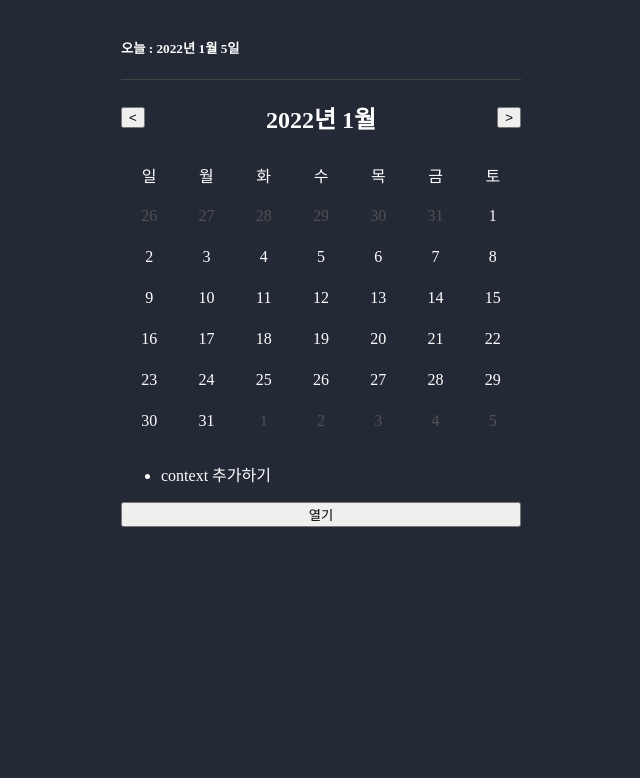
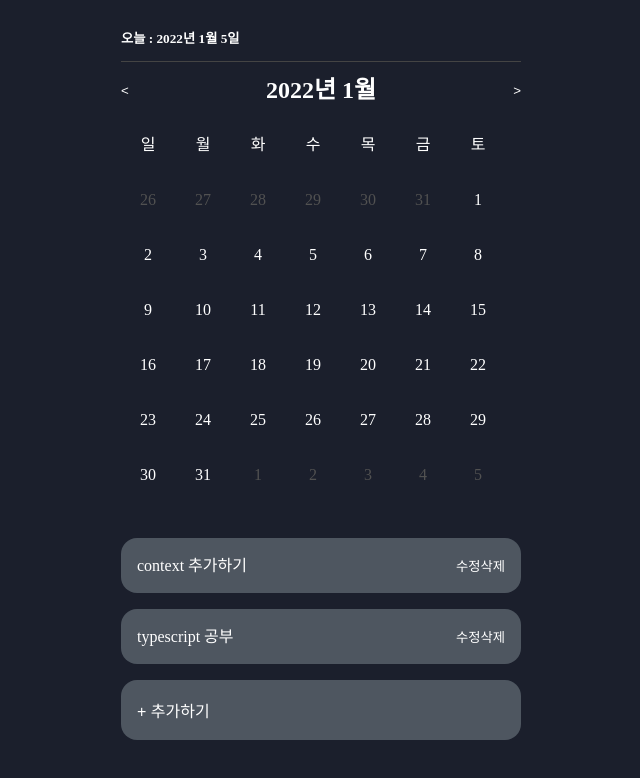
Before and after one commit to ho-1/calendar-todolist, a React (Create React App) app: page / in a window 1280 px wide. Shown: the top 778 px of the page, without its empty margins (319-959 px from the left). Built offline with nearby package versions, Linux system fonts and the light colour scheme.

Commit message:
Fix style

```diff
--- a/src/App.css
+++ b/src/App.css
@@ -1,7 +1,13 @@
+:root {
+  --text-color: white;
+  --background-color: #1b1f2c;
+}
+button { color: var(--text-color); }
+
 body {
   margin: 0;
-  color: white;
-  background-color: #242936;
+  color: var(--text-color);
+  background-color: var(--background-color);
 }
 
 .wrap {
@@ -10,39 +16,85 @@ body {
   max-width: 400px;
 }
 
-.box {
-  display: flex;
-  align-items: center;
-  justify-content: center;
-  box-sizing: border-box;
-  cursor: pointer;
-  color: white;
+/*
+현재 시각
+*/
+
+.timer {
+  padding: 16px 0;
 }
 
-.date { }
-.this { }
-.prev, .next { color: #515151; }
-.date:hover, .active { box-shadow: inset 0 0 4px #fff }
-
+/*
+달력
+ */
 .calendar-title {
+  padding: 16px 0;
   display: flex;
   align-items: center;
   justify-content: space-between;
   border-top: 1px solid #444444;
 }
 
+.calendar-title button {
+
+}
+
 .calendar-grid {
+  margin-bottom: 36px;
   width: 100%;
   display: grid;
-  grid-template-columns: repeat(7, 1fr);
-  grid-template-rows: repeat(7, 40px);
+  grid-template-columns: repeat(7, 54px);
+  grid-template-rows: repeat(7, 54px);
   gap: 1px;
+  color: var(--text-color);
+}
+
+.box {
+  display: flex;
+  align-items: center;
+  justify-content: center;
+  box-sizing: border-box;
+}
+
+.date { cursor: pointer; }
+.this { }
+.prev, .next { color: #515151; }
+.date:hover, .active {
+  box-shadow: inset 0 0 4px #fff, inset 0 0 4px #fff
+}
+.today {
+  border-radius: 50%;
+  font-weight: bold;
+  color: #ffffff;
+  background-color: #5860ab;
 }
 
 /*
 list
 */
 
+.todo-list__box {
+  margin: 16px 0;
+  padding: 18px 16px;
+  width: 100%;
+  box-sizing: border-box;
+  display: flex;
+  align-items: center;
+  justify-content: space-between;
+  border-radius: 16px;
+  font-size: 16px;
+  color: var(--text-color);
+  background-color: #4e5660;
+}
+
+.todo-list__box[type="submit"]:hover {
+  background-color: #757a81;
+}
+
+.todo-button--delete {
+
+}
+
 .todo-form {
   display: flex;
   flex-direction: column;
--- a/src/components/calendar/Calendar.tsx
+++ b/src/components/calendar/Calendar.tsx
@@ -91,7 +91,11 @@ const Calendar = ({ onClickDate }: CalendarProps) => {
 
   return (
     <>
-      <h5>오늘 : {today.getFullYear()}년 {today.getMonth()+1}월 {today.getDate()}일</h5>
+      <div className="timer">
+        <h5>
+          오늘 : {today.getFullYear()}년 {today.getMonth()+1}월 {today.getDate()}일
+        </h5>
+      </div>
       <div className="calendar-title">
         <button onClick={onClickPrevMonth}>&lt;</button>
         <h2>{year}년 {month + 1}월</h2>
--- a/src/components/todo/TodoList.tsx
+++ b/src/components/todo/TodoList.tsx
@@ -5,18 +5,14 @@ type TodoListProps = {
 };
 
 const TodoList = ({ selectDate }: TodoListProps) => {
-  const [open, setOpen] = useState(false);
 
-  const onToggle = () => setOpen(!open);
 
-  // 선택된 날짜의 todolist 받아오기
+  const onClickEdit = (id: number): void => {
+    console.log("edit: " + id);
+  }
 
-  function DateInput() {
-    if (!selectDate) {
-      return <input type="date" />
-    } else {
-      return <input type="date" disabled/>
-    }
+  const onClickDelete = (id: number): void => {
+    console.log("delete: " + id);
   }
 
   return (
@@ -25,13 +21,24 @@ const TodoList = ({ selectDate }: TodoListProps) => {
         <h4>{!selectDate ? "" : selectDate + " Todo"}</h4>
       </div>
       <ul className="todo-list">
-        <li>context 추가하기</li>
+        <li className="todo-list__box">
+          <p>context 추가하기</p>
+          <div>
+            <button className="todo-button--edit" onClick={() => onClickEdit(1)}>수정</button>
+            <button className="todo-button--delete" onClick={() => onClickDelete(1)}>삭제</button>
+          </div>
+        </li>
+        <li className="todo-list__box">
+          <p>typescript 공부</p>
+          <div>
+            <button className="todo-button--edit">수정</button>
+            <button className="todo-button--delete">삭제</button>
+          </div>
+        </li>
       </ul>
-      <div className="todo-form">
-        <button onClick={onToggle}>{open ? "X" : "열기"}</button>
-        {open && <DateInput />}
-        {open && <input type="text" />}
-      </div>
+      <button className="todo-list__box" type="submit">
+        + 추가하기
+      </button>
     </>
   );
 };
--- a/src/index.css
+++ b/src/index.css
@@ -2,3 +2,45 @@ code {
   font-family: source-code-pro, Menlo, Monaco, Consolas, 'Courier New',
     monospace;
 }
+
+/*
+reset - start
+*/
+html,body,div,span,applet,object,iframe,h1,h2,h3,h4,h5,h6,p,blockquote,pre,a,abbr,acronym,address,big,cite,code,del,dfn,em,img,ins,kbd,q,s,samp,small,strike,strong,sub,
+sup,tt,var,b,u,i,center,dl,dt,dd,ol,ul,li,fieldset,form,label,legend,table,caption,tbody,tfoot,thead,tr,th,td,article,aside,canvas,details,embed,figure,figcaption,footer,
+header,hgroup,menu,nav,output,ruby,section,summary,time,mark,audio,video
+{margin: 0; padding: 0; border: 0; vertical-align: baseline;}
+img {border: 0;}
+ul,ol {list-style: none;}
+a {color: #999; text-decoration: none;}
+article, aside, details, figcaption, figure, footer, header, hgroup, menu, nav, section {display: block;}
+body {line-height: 1;}
+blockquote, q {quotes: none;}
+blockquote:before, blockquote:after,
+q:before, q:after {content: none;}
+table {border-collapse: collapse;border-spacing: 0;}
+button {
+  border: 0; outline: 0; background-color: unset;
+  padding: 0;
+}
+button:hover {
+  cursor: pointer;
+  border: 0;
+}
+input {
+  border: 0;
+  -webkit-border-radius: 0;
+  -moz-border-radius: 0;
+  -webkit-appearance: none;
+  -moz-appearance: none;
+  appearance: none;
+}
+
+select {
+  border: 0;
+  cursor: pointer;
+  -webkit-border-radius: 0;
+}
+/*
+reset - end
+*/
```
Also changed, not shown: 1 other file (tests, documents, lock files or other folders).
